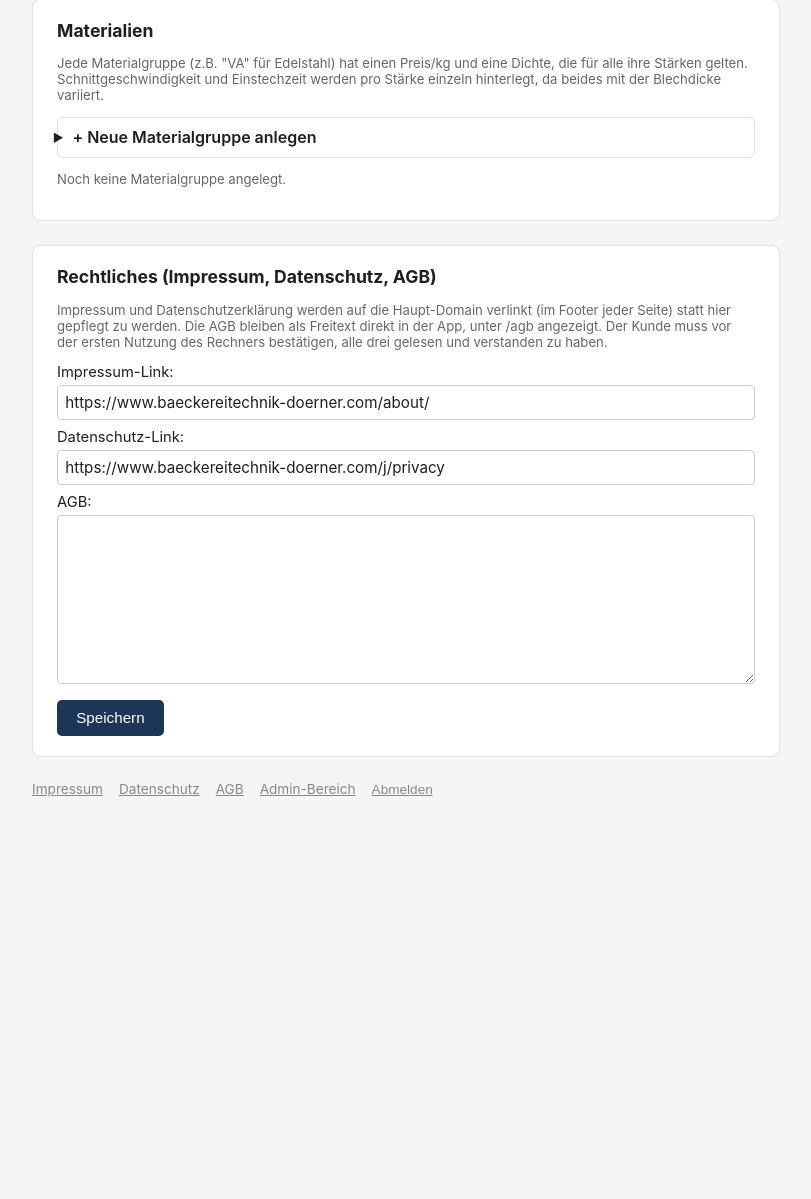
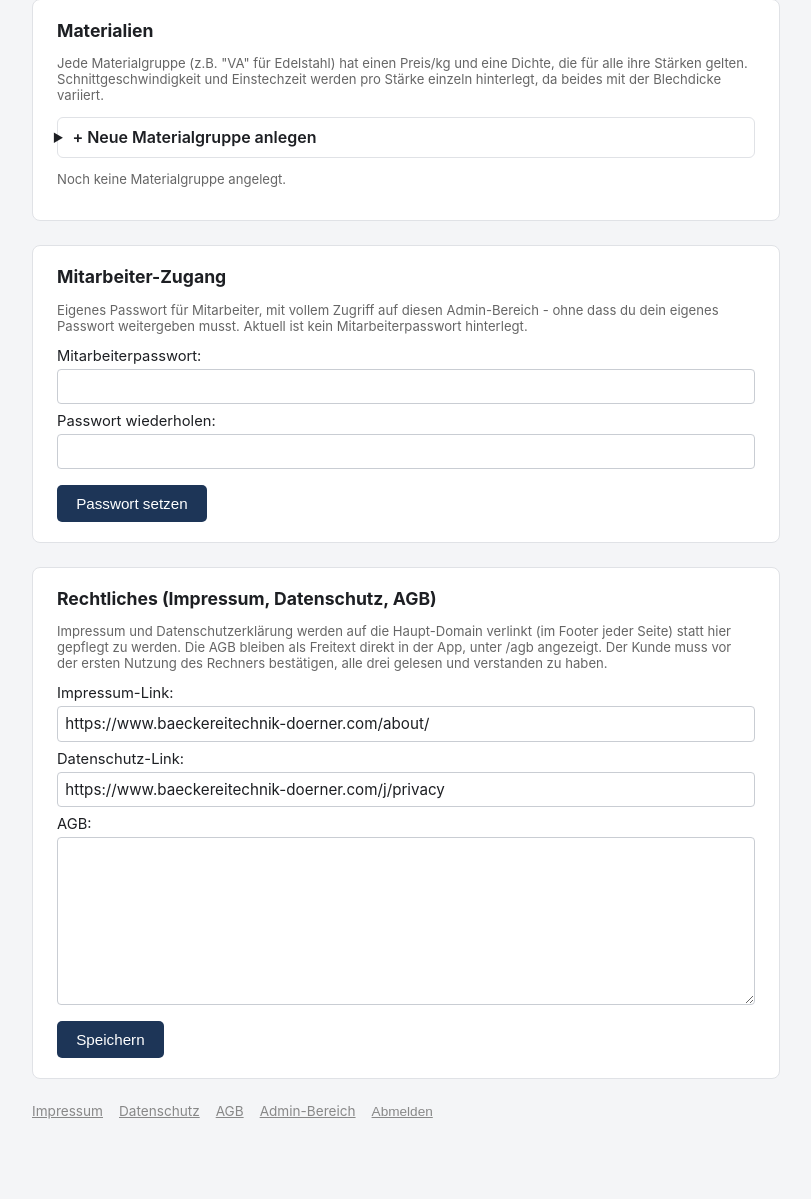
Before and after one commit to DreDayyy92/wasserstrahl_kalkulator, a Flask app: page /admin in a window 1280 px wide. Shown: the part 459-1658 px from the top of the page, without its empty margins (234-1045 px from the left). Before the commit the page ends 1256 px from the top, so only its background shows below. Run offline with Flask 3, Linux system fonts and the light colour scheme; the visitor is signed in with stand-in values (Sample User, id 1).

Commit message:
Feature: separates Mitarbeiter-Passwort fuer den Admin-Bereich
Damit kann der Inhaber Mitarbeitern Zugriff auf /admin geben, ohne das
eigene Passwort weiterzugeben. Login akzeptiert Haupt- oder
Mitarbeiter-Passwort gleichberechtigt; das Mitarbeiter-Passwort laesst
sich im Admin-Bereich jederzeit setzen, aendern oder entfernen.

Co-Authored-By: Claude Sonnet 5 <noreply@anthropic.com>

```diff
--- a/app.py
+++ b/app.py
@@ -658,7 +658,10 @@ def admin_login():
 
     if request.method == "POST":
         password = request.form.get("password", "")
-        if check_password_hash(admin_data["password_hash"], password):
+        employee_hash = admin_data.get("employee_password_hash")
+        if check_password_hash(admin_data["password_hash"], password) or (
+            employee_hash and check_password_hash(employee_hash, password)
+        ):
             session["is_admin"] = True
             return redirect(url_for("admin_dashboard"))
         flash("Falsches Passwort.")
@@ -678,11 +681,13 @@ def admin_dashboard():
     groups = _load_material_groups()
     settings = storage.load_json(SETTINGS_PATH, default=DEFAULT_SETTINGS)
     legal = _load_legal()
+    admin_data = storage.load_json(ADMIN_PATH, default={})
     return render_template(
         "admin.html",
         groups=groups,
         settings=settings,
         legal=legal,
+        has_employee_password=bool(admin_data.get("employee_password_hash")),
     )
 
 
@@ -718,6 +723,35 @@ def admin_rechtstexte_save():
     }
     storage.save_json(legal, LEGAL_PATH)
     flash("Rechtliches gespeichert.")
+    return redirect(url_for("admin_dashboard"))
+
+
+@app.route("/admin/mitarbeiterpasswort", methods=["POST"])
+@admin_required
+def admin_mitarbeiterpasswort_save():
+    admin_data = storage.load_json(ADMIN_PATH, default={})
+
+    if request.form.get("action") == "entfernen":
+        admin_data.pop("employee_password_hash", None)
+        storage.save_json(admin_data, ADMIN_PATH)
+        flash("Mitarbeiterpasswort entfernt.")
+        return redirect(url_for("admin_dashboard"))
+
+    password = request.form.get("password", "")
+    password2 = request.form.get("password2", "")
+    if len(password) < 4:
+        flash("Mitarbeiterpasswort muss mindestens 4 Zeichen haben.")
+        return redirect(url_for("admin_dashboard"))
+    if password != password2:
+        flash("Mitarbeiterpasswörter stimmen nicht überein.")
+        return redirect(url_for("admin_dashboard"))
+    if check_password_hash(admin_data["password_hash"], password):
+        flash("Mitarbeiterpasswort darf nicht mit deinem eigenen Passwort übereinstimmen.")
+        return redirect(url_for("admin_dashboard"))
+
+    admin_data["employee_password_hash"] = generate_password_hash(password)
+    storage.save_json(admin_data, ADMIN_PATH)
+    flash("Mitarbeiterpasswort gespeichert.")
     return redirect(url_for("admin_dashboard"))
 
 
--- a/templates/admin.html
+++ b/templates/admin.html
@@ -118,6 +118,30 @@
 </section>
 
 <section class="card">
+    <h2>Mitarbeiter-Zugang</h2>
+    <p class="hint">
+        Eigenes Passwort für Mitarbeiter, mit vollem Zugriff auf diesen
+        Admin-Bereich - ohne dass du dein eigenes Passwort weitergeben musst.
+        {% if has_employee_password %}Aktuell ist ein Mitarbeiterpasswort hinterlegt.{% else %}Aktuell ist kein Mitarbeiterpasswort hinterlegt.{% endif %}
+    </p>
+    <form action="{{ url_for('admin_mitarbeiterpasswort_save') }}" method="post">
+        <label>{% if has_employee_password %}Neues Mitarbeiterpasswort{% else %}Mitarbeiterpasswort{% endif %}:
+            <input type="password" name="password" minlength="4">
+        </label>
+        <label>Passwort wiederholen:
+            <input type="password" name="password2" minlength="4">
+        </label>
+        <button type="submit">{% if has_employee_password %}Passwort ändern{% else %}Passwort setzen{% endif %}</button>
+    </form>
+    {% if has_employee_password %}
+        <form action="{{ url_for('admin_mitarbeiterpasswort_save') }}" method="post" class="inline-form">
+            <input type="hidden" name="action" value="entfernen">
+            <button type="submit" class="secondary">Mitarbeiterpasswort entfernen</button>
+        </form>
+    {% endif %}
+</section>
+
+<section class="card">
     <h2>Rechtliches (Impressum, Datenschutz, AGB)</h2>
     <p class="hint">
         Impressum und Datenschutzerklärung werden auf die Haupt-Domain
```
